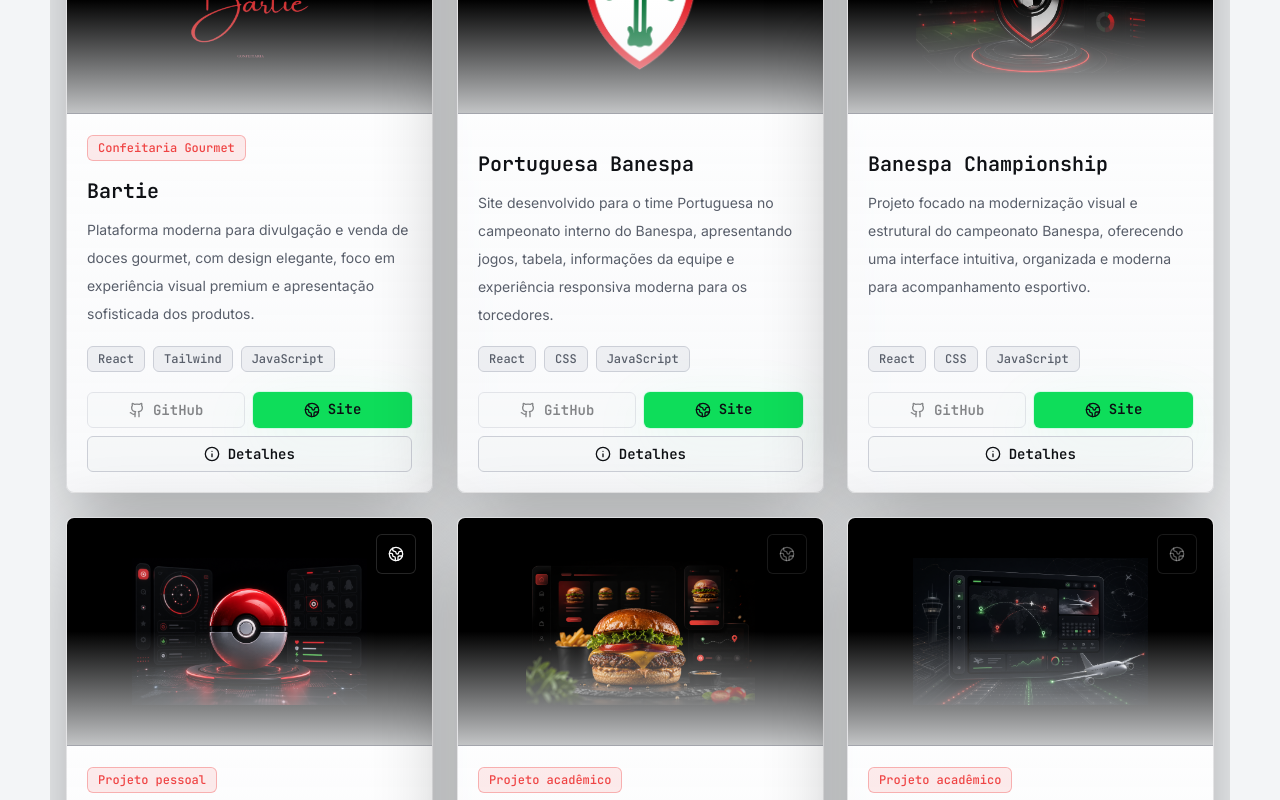
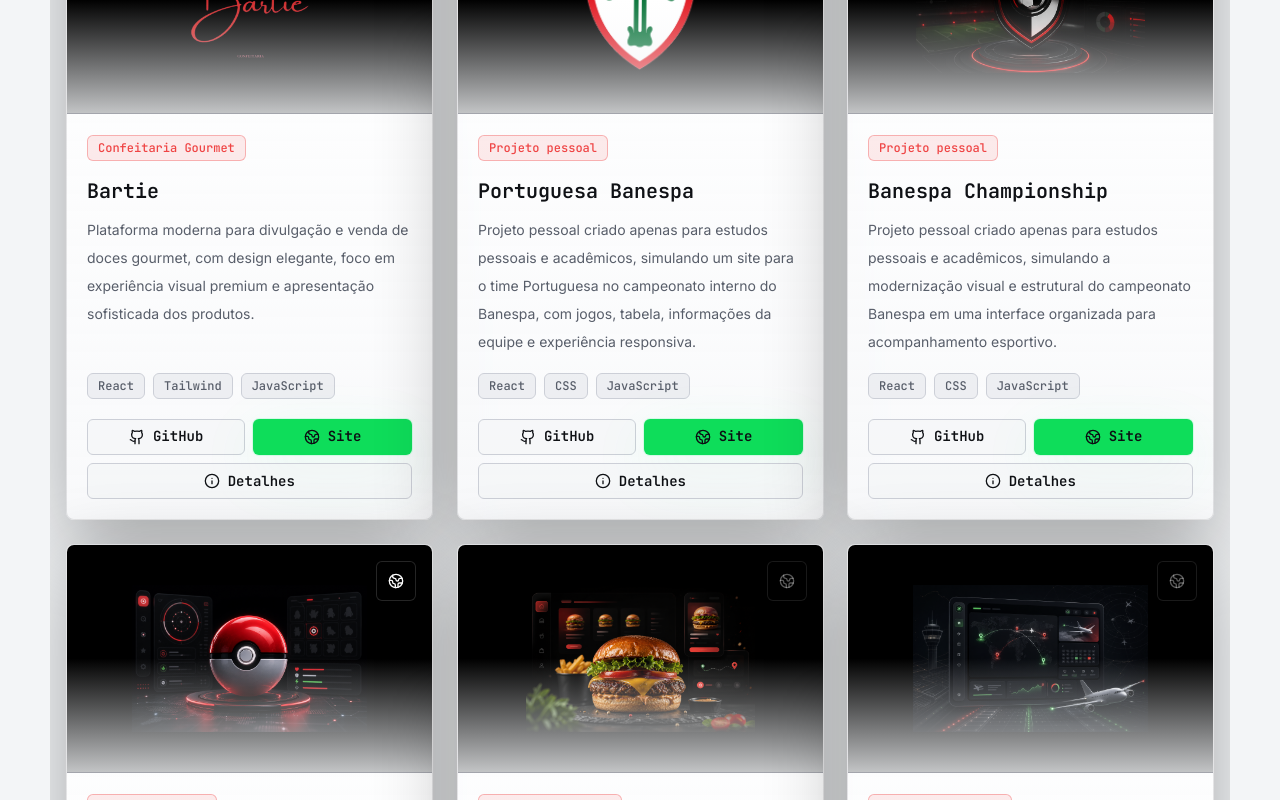
Before and after one commit to Bielzin0108/Portfolio, a React (Vite) app: page / in a window 1280 px wide. Shown: the part 5640-6440 px from the top of the page. Built offline with nearby package versions, Linux system fonts and the light colour scheme; no server answers.

Commit message:
Update project metadata and links

```diff
--- a/src/data/portfolio.ts
+++ b/src/data/portfolio.ts
@@ -67,20 +67,25 @@
     name: "Bartie",
     category: "Confeitaria Gourmet",
     deploy: "https://bartie-gourmet.vercel.app/",
+    github: "https://github.com/Bielzin0108/Barty-Gourmet",
     image: "/assets/projects/bartie.png",
     technologies: ["React", "Tailwind", "JavaScript"]
   },
   {
     key: "portuguesa",
     name: "Portuguesa Banespa",
+    category: "Projeto pessoal",
     deploy: "https://portuguesa-v2.vercel.app/",
+    github: "https://github.com/Bielzin0108/portuguesa-react",
     image: "/assets/projects/portuguesa.png",
     technologies: ["React", "CSS", "JavaScript"]
   },
   {
     key: "banespa",
     name: "Banespa Championship",
+    category: "Projeto pessoal",
     deploy: "https://banespa.vercel.app/",
+    github: "https://github.com/Bielzin0108/Banespa",
     image: "/assets/projects/banespa.png",
     technologies: ["React", "CSS", "JavaScript"]
   },
--- a/src/services/github.ts
+++ b/src/services/github.ts
@@ -22,7 +22,6 @@
 
 type GitHubRepoResponse = {
   fork: boolean;
-  forks_count: number;
   language: string | null;
   languages_url: string;
   pushed_at: string | null;
--- a/src/translations/resources.ts
+++ b/src/translations/resources.ts
@@ -116,9 +116,9 @@
         bartie:
           "Plataforma moderna para divulgação e venda de doces gourmet, com design elegante, foco em experiência visual premium e apresentação sofisticada dos produtos.",
         portuguesa:
-          "Site desenvolvido para o time Portuguesa no campeonato interno do Banespa, apresentando jogos, tabela, informações da equipe e experiência responsiva moderna para os torcedores.",
+          "Projeto pessoal criado apenas para estudos pessoais e acadêmicos, simulando um site para o time Portuguesa no campeonato interno do Banespa, com jogos, tabela, informações da equipe e experiência responsiva.",
         banespa:
-          "Projeto focado na modernização visual e estrutural do campeonato Banespa, oferecendo uma interface intuitiva, organizada e moderna para acompanhamento esportivo.",
+          "Projeto pessoal criado apenas para estudos pessoais e acadêmicos, simulando a modernização visual e estrutural do campeonato Banespa em uma interface organizada para acompanhamento esportivo.",
         pokedex:
           "Pokédex interativa para consulta de Pokémon, com foco em busca, apresentação visual organizada e experiência responsiva para explorar dados de forma simples.",
         hamburgueria:
@@ -159,7 +159,7 @@
         error: "Não foi possível enviar agora. Tente pelo email ou LinkedIn."
       },
       footer: {
-        phrase: "Crafting modern digital experiences.",
+        phrase: "Criando experiências digitais modernas.",
         made: "Desenvolvido com React, TypeScript e atenção aos detalhes."
       },
       notFound: {
@@ -285,9 +285,9 @@
         bartie:
           "Modern platform for promoting and selling gourmet sweets, with elegant design, premium visual experience and sophisticated product presentation.",
         portuguesa:
-          "Website developed for Portuguesa in the internal Banespa championship, featuring matches, table, team information and a responsive experience for supporters.",
+          "Personal project created only for personal and academic studies, simulating a website for Portuguesa in the internal Banespa championship with matches, standings, team information and a responsive experience.",
         banespa:
-          "Project focused on visually and structurally modernizing the Banespa championship, offering an intuitive, organized and modern interface for sports tracking.",
+          "Personal project created only for personal and academic studies, simulating the visual and structural modernization of the Banespa championship in an organized interface for sports tracking.",
         pokedex:
           "Interactive Pokédex for Pokémon lookup, focused on search, organized visual presentation and a responsive experience for exploring data clearly.",
         hamburgueria:
@@ -454,9 +454,9 @@
         bartie:
           "Plataforma moderna para divulgación y venta de dulces gourmet, con diseño elegante, experiencia visual premium y presentación sofisticada de productos.",
         portuguesa:
-          "Sitio desarrollado para el equipo Portuguesa en el campeonato interno de Banespa, con juegos, tabla, información del equipo y experiencia responsiva para los hinchas.",
+          "Proyecto personal creado solo para estudios personales y académicos, simulando un sitio para Portuguesa en el campeonato interno de Banespa con partidos, tabla, información del equipo y experiencia responsiva.",
         banespa:
-          "Proyecto enfocado en modernizar visual y estructuralmente el campeonato Banespa, ofreciendo una interfaz intuitiva, organizada y moderna para seguimiento deportivo.",
+          "Proyecto personal creado solo para estudios personales y académicos, simulando la modernización visual y estructural del campeonato Banespa en una interfaz organizada para seguimiento deportivo.",
         pokedex:
           "Pokédex interactiva para consulta de Pokémon, con foco en búsqueda, presentación visual organizada y experiencia responsiva para explorar datos de forma simple.",
         hamburgueria:
@@ -497,7 +497,7 @@
         error: "No fue posible enviarlo ahora. Intenta por email o LinkedIn."
       },
       footer: {
-        phrase: "Crafting modern digital experiences.",
+        phrase: "Creando experiencias digitales modernas.",
         made: "Desarrollado con React, TypeScript y atención al detalle."
       },
       notFound: {
```
